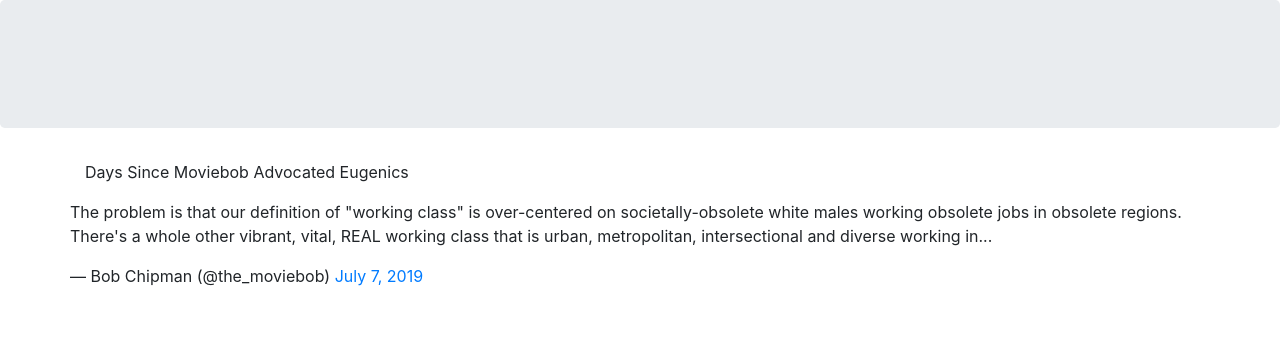
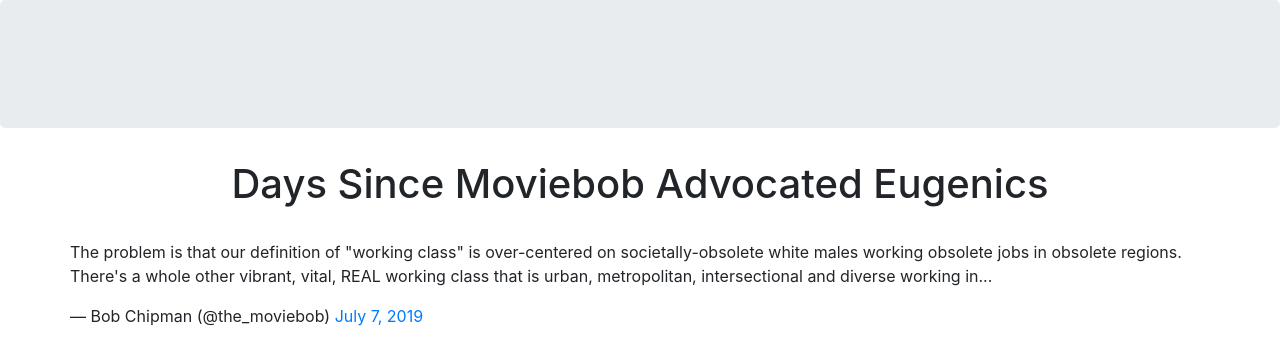
Before and after one commit to foolycooly95/foolycooly95.github.io, a plain HTML site: page moviebob/index.html in a window 1280 px wide. Drawn offline with nearby package versions, Linux system fonts and the light colour scheme.

Commit message:
Update index.html

```diff
--- a/moviebob/index.html
+++ b/moviebob/index.html
@@ -9,8 +9,8 @@
 <div class="jumbotron"></div>
 <div class="container">
 <div class="row">
-<div class="col d-flex align-items-center ">
-<p class="text-center">Days Since Moviebob Advocated Eugenics</p>
+<div class="col">
+<h1 class="text-center">Days Since Moviebob Advocated Eugenics</h1>
 <br>
 <script type="text/javascript">
 document.write(new Date().daysSince('2019-07-07T21:34:20+0000'));
```
